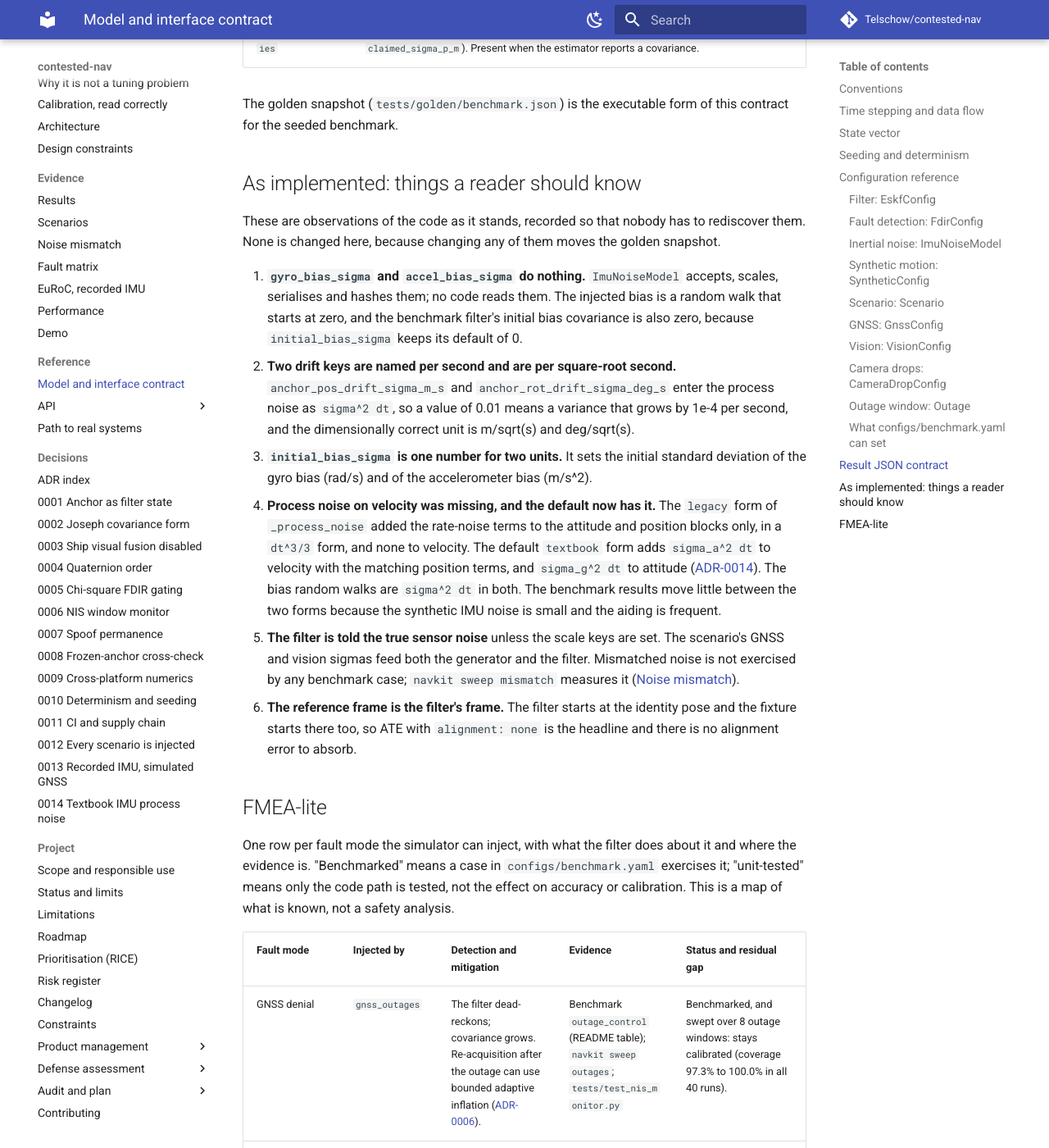
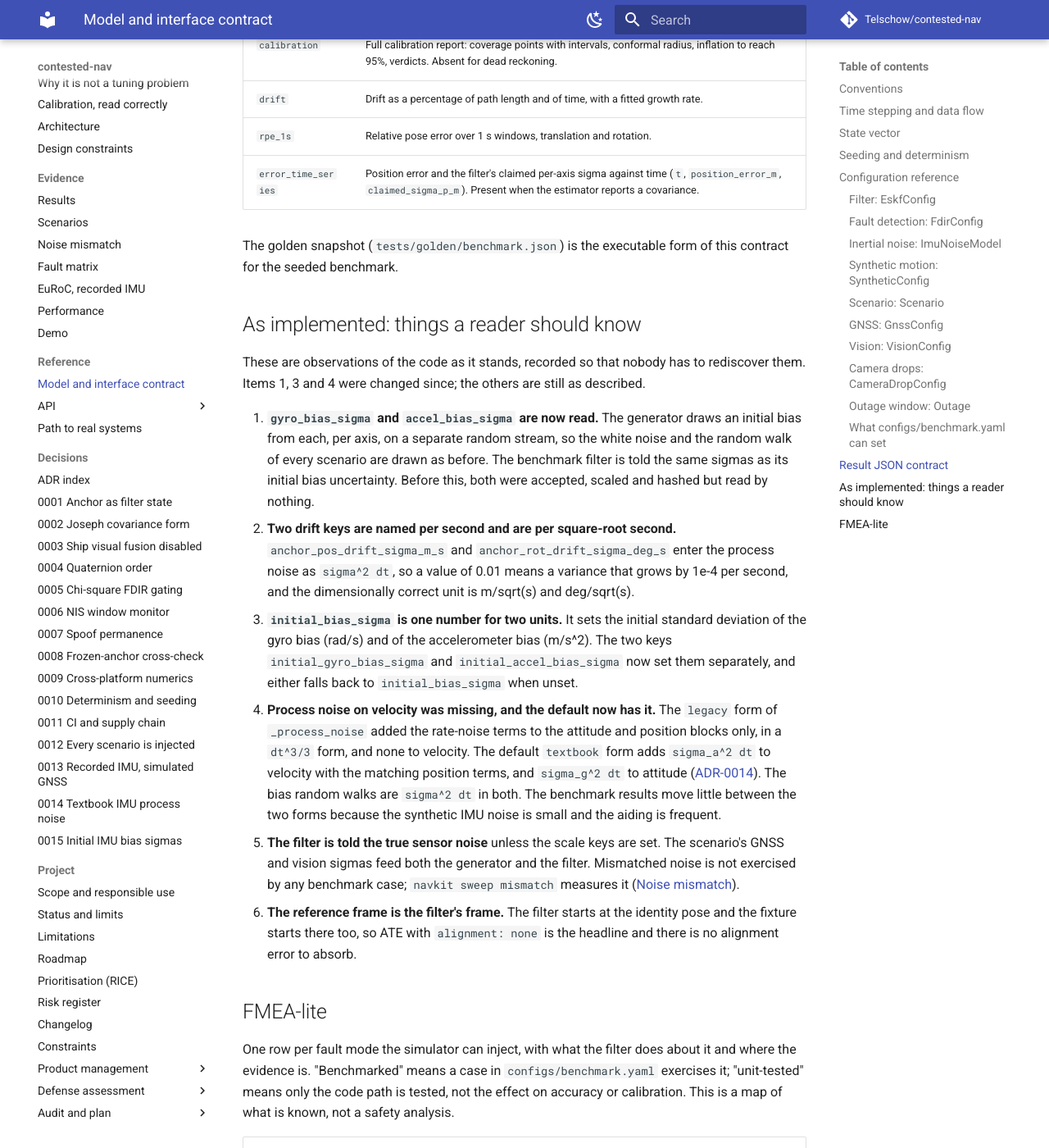
Before and after one commit to Telschow/contested-nav, an MkDocs documentation site: the page built from docs/MODEL.md, in a window 1280 px wide and 1400 px high, scrolled down 11540 px. Shown: the whole window at 82% size. Built offline with MkDocs 1.6.1 and Material for MkDocs 9.7.7, drawn with Linux system fonts in a browser that asks for light colours; comment, search, counter and statistics services are not loaded; some of the changed text lies outside the part shown.

Commit message:
feat(eskf): read the initial IMU bias sigmas; fix finite_difference
The generator draws an initial IMU bias from gyro_bias_sigma and
accel_bias_sigma on its own random stream, and the benchmark filter is told the
same sigmas through new initial_gyro_bias_sigma and initial_accel_bias_sigma
(each falling back to initial_bias_sigma). ADR-0015, proposed.

finite_difference now returns the central difference at interior points; the
first derivative was twice the slope. Its strict xfail becomes a normal test.

The 22 m post-outage spoof claim says 'at most one' grant, since the count
moved with the noise realisation.

Co-Authored-By: Claude Sonnet 5.5 <noreply@anthropic.com>

```diff
--- a/docs/MODEL.md
+++ b/docs/MODEL.md
@@ -111,7 +111,9 @@ and in [as implemented](#as-implemented-things-a-reader-should-know).
 | `initial_pos_sigma_m` | m | `1.0` | 1-sigma of the initial position error. |
 | `initial_vel_sigma_m_s` | m/s | `0.5` | 1-sigma of the initial velocity error. |
 | `initial_rot_sigma_deg` | deg | `2.0` | 1-sigma of the initial attitude error. |
-| `initial_bias_sigma` | rad/s and m/s^2 | `0.0` | One value used for both the gyro-bias and accel-bias states, so its unit differs between them. |
+| `initial_bias_sigma` | rad/s and m/s^2 | `0.0` | One value used for both the gyro-bias and accel-bias states, so its unit differs between them. Used for a bias whose own key below is unset. |
+| `initial_gyro_bias_sigma` | rad/s | `None` | Initial 1-sigma of the gyro bias alone. `None` uses `initial_bias_sigma`. |
+| `initial_accel_bias_sigma` | m/s^2 | `None` | Initial 1-sigma of the accelerometer bias alone. `None` uses `initial_bias_sigma`. |
 | `process_noise_form` | none | `'textbook'` | How IMU white noise enters the process covariance. `legacy` puts `sigma_a^2 dt^3/3` on position and `sigma_g^2 dt^3/3` on attitude and has no velocity term. `textbook` uses `sigma_g^2 dt` on attitude and `sigma_a^2 dt` on velocity with the matching position terms. `textbook` is the default since [ADR-0014](adr/0014-textbook-imu-process-noise-by-default.md); `legacy` reproduces the earlier numbers. |
 
 ### Fault detection: `FdirConfig`
@@ -150,8 +152,8 @@ accelerometer bias walk 1e-4, in the units below).
 | `accel_noise_density` | m/s^2/sqrt(Hz) | `0.0` | Accelerometer white noise. |
 | `gyro_bias_rw` | rad/s per sqrt(s) | `0.0` | Gyro bias random walk. Q adds rw^2 dt per step. |
 | `accel_bias_rw` | m/s^2 per sqrt(s) | `0.0` | Accelerometer bias random walk. Q adds rw^2 dt per step. |
-| `gyro_bias_sigma` | rad/s | `0.0` | Accepted, scaled and hashed, but read by nothing: no code draws an initial bias from it. The realised bias starts at zero. |
-| `accel_bias_sigma` | m/s^2 | `0.0` | Same as gyro_bias_sigma: accepted but unused. |
+| `gyro_bias_sigma` | rad/s | `0.0` | 1-sigma of the initial gyro bias the generator draws, per axis, on its own random stream. The benchmark filter is told the same value as its initial gyro-bias uncertainty. |
+| `accel_bias_sigma` | m/s^2 | `0.0` | The same for the accelerometer bias. |
 
 ### Synthetic motion: `SyntheticConfig`
 
@@ -301,19 +303,20 @@ contract for the seeded benchmark.
 ## As implemented: things a reader should know
 
 These are observations of the code as it stands, recorded so that nobody has to
-rediscover them. None is changed here, because changing any of them moves the golden
-snapshot.
+rediscover them. Items 1, 3 and 4 were changed since; the others are still as described.
 
-1. **`gyro_bias_sigma` and `accel_bias_sigma` do nothing.** `ImuNoiseModel` accepts,
-   scales, serialises and hashes them; no code reads them. The injected bias is a random
-   walk that starts at zero, and the benchmark filter's initial bias covariance is also
-   zero, because `initial_bias_sigma` keeps its default of 0.
+1. **`gyro_bias_sigma` and `accel_bias_sigma` are now read.** The generator draws an initial bias
+   from each, per axis, on a separate random stream, so the white noise and the random walk of every
+   scenario are drawn as before. The benchmark filter is told the same sigmas as its initial bias
+   uncertainty. Before this, both were accepted, scaled and hashed but read by nothing.
 2. **Two drift keys are named per second and are per square-root second.**
    `anchor_pos_drift_sigma_m_s` and `anchor_rot_drift_sigma_deg_s` enter the process
    noise as `sigma^2 dt`, so a value of 0.01 means a variance that grows by 1e-4 per
    second, and the dimensionally correct unit is m/sqrt(s) and deg/sqrt(s).
 3. **`initial_bias_sigma` is one number for two units.** It sets the initial standard
-   deviation of the gyro bias (rad/s) and of the accelerometer bias (m/s^2).
+   deviation of the gyro bias (rad/s) and of the accelerometer bias (m/s^2). The two keys
+   `initial_gyro_bias_sigma` and `initial_accel_bias_sigma` now set them separately, and either
+   falls back to `initial_bias_sigma` when unset.
 4. **Process noise on velocity was missing, and the default now has it.** The `legacy` form of
    `_process_noise` added the rate-noise terms to the attitude and position blocks only, in a `dt^3/3`
    form, and none to velocity. The default `textbook` form adds `sigma_a^2 dt` to velocity with the
--- a/docs/prioritisation.md
+++ b/docs/prioritisation.md
@@ -47,7 +47,7 @@ A tie is broken by the lower effort, then by the id.
 - **P5-02, Benchmark the fault matrix with detection and false-alarm rates.** Source: Track A exit test; FMEA-lite gaps. Spoofing, slow GNSS bias, IMU loss, timestamp offset and vision outages are injectable but unit-tested only. Measuring them closes the biggest gap in the FMEA-lite table. The modest-offset-after-outage spoof case is a known open problem, so scope is measure and report, not fix.
 - **P5-08, Check the SRS traceability matrix with a script.** Source: Track C exit test. The matrix can drift today. A script that fails CI when a requirement names a missing test turns it into a checked claim, which is the pattern this repository already uses for tables.
 - **P5-07, Sensor synchronisation and calibration specification.** Source: Track C. Documentation. The timing model and what is measured versus assumed. Feeds P5-02 (timestamp offset).
-- **P5-04, Wire the inert bias sigmas and add velocity process noise.** Source: MODEL.md findings 1 3 4. Correctness hygiene. Moves the golden snapshot, so it needs a deliberate regeneration and a review of every published number. The velocity process noise is done (ADR-0014); the inert bias sigmas are not.
+- **P5-04, Wire the inert bias sigmas and add velocity process noise.** Source: MODEL.md findings 1 3 4. Correctness hygiene. Moves the golden snapshot, so it needs a deliberate regeneration and a review of every published number. Done: the velocity process noise (ADR-0014) and the inert bias sigmas (ADR-0015).
 - **P5-03, Fix visual overconfidence structurally (multi-anchor or sliding window).** Source: Blocker B1; L2. Changes the headline result, but the formulation is undecided, ADR-0003 deferred it, and the exit gate (NEES below 10, coverage above 90%) may not be reachable with a NumPy-only filter.
 - **P5-05, Rename the per-second drift keys to per-square-root-second with an alias.** Source: MODEL.md finding 2. Units bug in names only. Breaking for configs unless an alias is kept.
 - **P5-09, Rewrite the baseline records and fix stale statements.** Source: Phase 4 decision 2. Records excluded from the public site predate the work. The eskf.py module docstring quotes an old measurement.
--- a/docs/product_management/rice.csv
+++ b/docs/product_management/rice.csv
@@ -2,7 +2,7 @@ id,title,reach,impact,confidence,effort_days,source,depends_on,rationale
 P5-01,Noise-mismatch robustness sweep,8,2,80,5,MODEL.md finding 5,,"Every calibrated result assumes the filter is told the true sensor noise. Mismatch is not exercised by any case. The sweep pattern already exists (outage_sweep.py is about 200 lines) and the filter sigmas are set in one place (benchmark.py)."
 P5-02,Benchmark the fault matrix with detection and false-alarm rates,6,2,80,8,Track A exit test; FMEA-lite gaps,,"Spoofing, slow GNSS bias, IMU loss, timestamp offset and vision outages are injectable but unit-tested only. Measuring them closes the biggest gap in the FMEA-lite table. The modest-offset-after-outage spoof case is a known open problem, so scope is measure and report, not fix."
 P5-03,Fix visual overconfidence structurally (multi-anchor or sliding window),10,3,50,21,Blocker B1; L2,,"Changes the headline result, but the formulation is undecided, ADR-0003 deferred it, and the exit gate (NEES below 10, coverage above 90%) may not be reachable with a NumPy-only filter."
-P5-04,Wire the inert bias sigmas and add velocity process noise,5,1,80,5,MODEL.md findings 1 3 4,,"Correctness hygiene. Moves the golden snapshot, so it needs a deliberate regeneration and a review of every published number. The velocity process noise is done (ADR-0014); the inert bias sigmas are not."
+P5-04,Wire the inert bias sigmas and add velocity process noise,5,1,80,5,MODEL.md findings 1 3 4,,"Correctness hygiene. Moves the golden snapshot, so it needs a deliberate regeneration and a review of every published number. Done: the velocity process noise (ADR-0014) and the inert bias sigmas (ADR-0015)."
 P5-05,Rename the per-second drift keys to per-square-root-second with an alias,2,0.5,100,2,MODEL.md finding 2,P5-04,"Units bug in names only. Breaking for configs unless an alias is kept."
 P5-06,Accelerometer-bias falsification experiment,3,1,50,5,L8,P5-04,"Cannot be run honestly while the bias sigma fields are inert."
 P5-07,Sensor synchronisation and calibration specification,3,1,80,3,Track C,,"Documentation. The timing model and what is measured versus assumed. Feeds P5-02 (timestamp offset)."
--- a/mkdocs.yml
+++ b/mkdocs.yml
@@ -132,6 +132,7 @@ nav:
       - "0012 Every scenario is injected": adr/0012-every-scenario-is-injected.md
       - "0013 Recorded IMU, simulated GNSS": adr/0013-recorded-imu-with-simulated-gnss.md
       - "0014 Textbook IMU process noise": adr/0014-textbook-imu-process-noise-by-default.md
+      - "0015 Initial IMU bias sigmas": adr/0015-initial-imu-bias-sigmas-are-read.md
   - Project:
       - Scope and responsible use: scope.md
       - Status and limits: status.md
```
Also changed, not shown: CHANGELOG.md (+15 -3 lines), docs/adr/0015-initial-imu-bias-sigmas-are-read.md (added, +47 -0 lines), docs/adr/index.md (+1 -0 lines), 7 other files.
